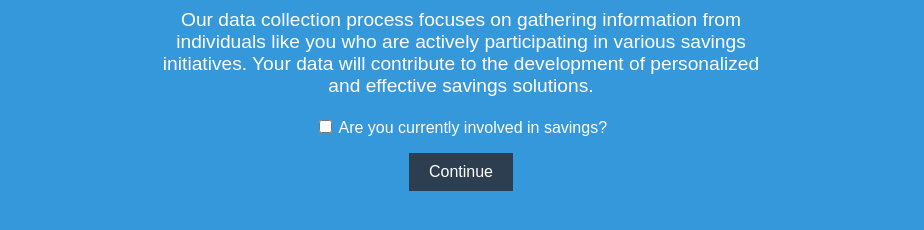
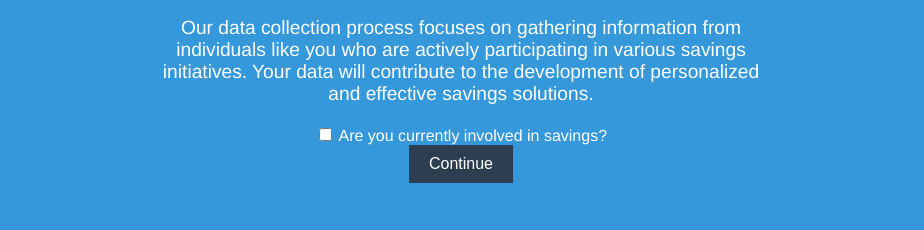
Before and after one commit to ENOCHAKINPELU/Chamahome, a plain HTML site: page index.html in a window 1280 px wide. Shown: the part 392-622 px from the top of the page, without its empty margins (179-1103 px from the left). Drawn offline with Linux system fonts and the light colour scheme.

Commit message:
Update style.css

```diff
--- a/style.css
+++ b/style.css
@@ -1,4 +1,5 @@
-body {
+body
+{
             margin: 0;
             overflow: hidden;
             display: flex;
@@ -8,7 +9,7 @@ body {
             min-height: 100vh;
             background: #3498db; /* Use the desired background color */
             color: #fff;
-            font-family: 'Arial', sans-serif;
+            font-family: 'Helvetica', Arial, sans-serif;
             text-align: center;
         }
 
@@ -31,10 +32,8 @@ body {
             color: #fff;
             cursor: pointer;
             transition: background-color 0.3s ease;
-            margin-top: 1rem;
         }
 
         button:hover {
             background-color: #34495e; /* Button color on hover */
-
         }
```
